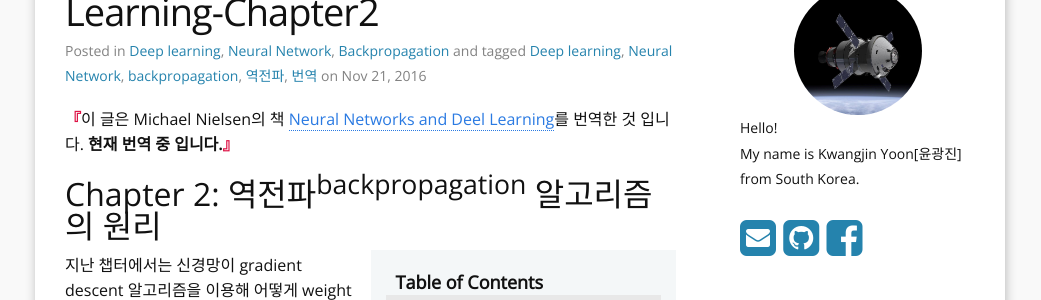
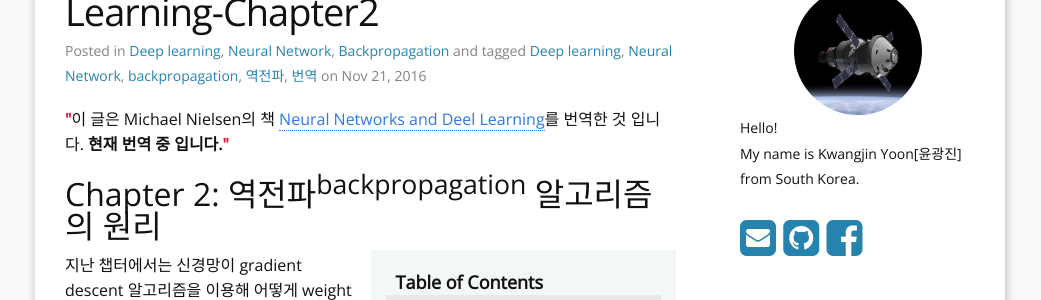
Before and after one commit to yoon28/old-github-pages-freeman, a Jekyll site: the page built from _posts/2016-11-21-how_the_backpropagation_algorithm_works.md, in a window 1280 px wide. Shown: the part 281-581 px from the top of the page, without its empty margins (120-1161 px from the left). Built offline with Jekyll 4.4.1, drawn with Linux system fonts in a browser that asks for light colours; nearby versions of some CDN libraries; comment, search, counter and statistics services are not loaded.

Commit message:
windows 호환

```diff
--- a/_sass/_layout.scss
+++ b/_sass/_layout.scss
@@ -312,12 +312,12 @@ time{
  */
 
 q:before {
-  content: '『';
+  content: '"';
   color: #DD1144;
   font-weight:bold;
 }
 q:after {
-  content:'』';
+  content:'"';
   color: #DD1144;
   font-weight:bold;
 }
```
